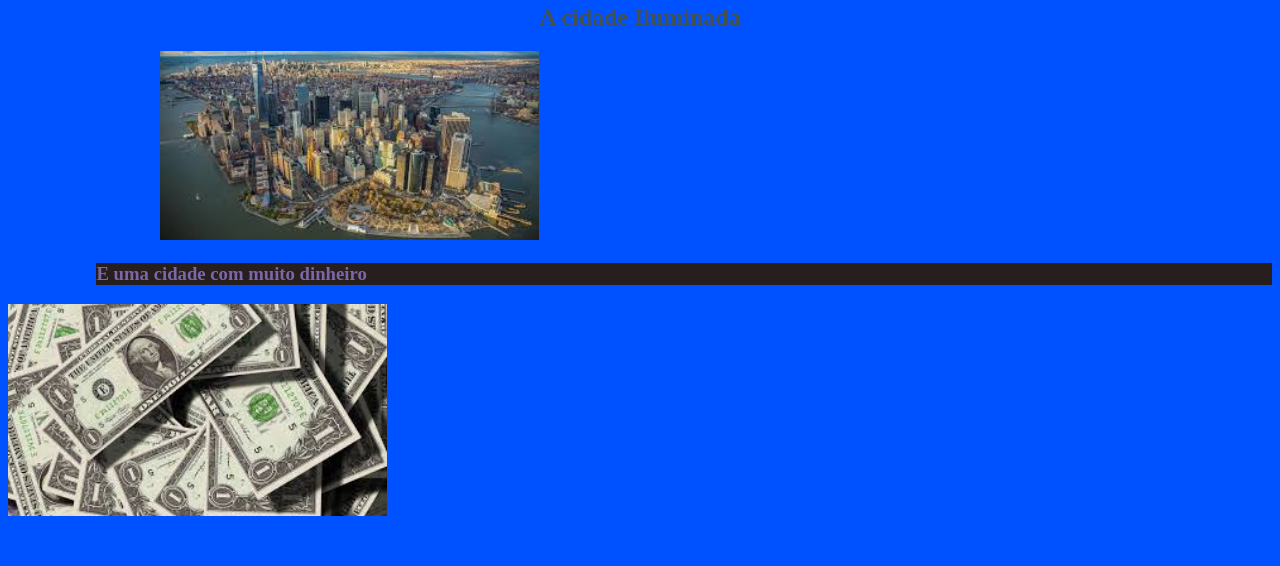
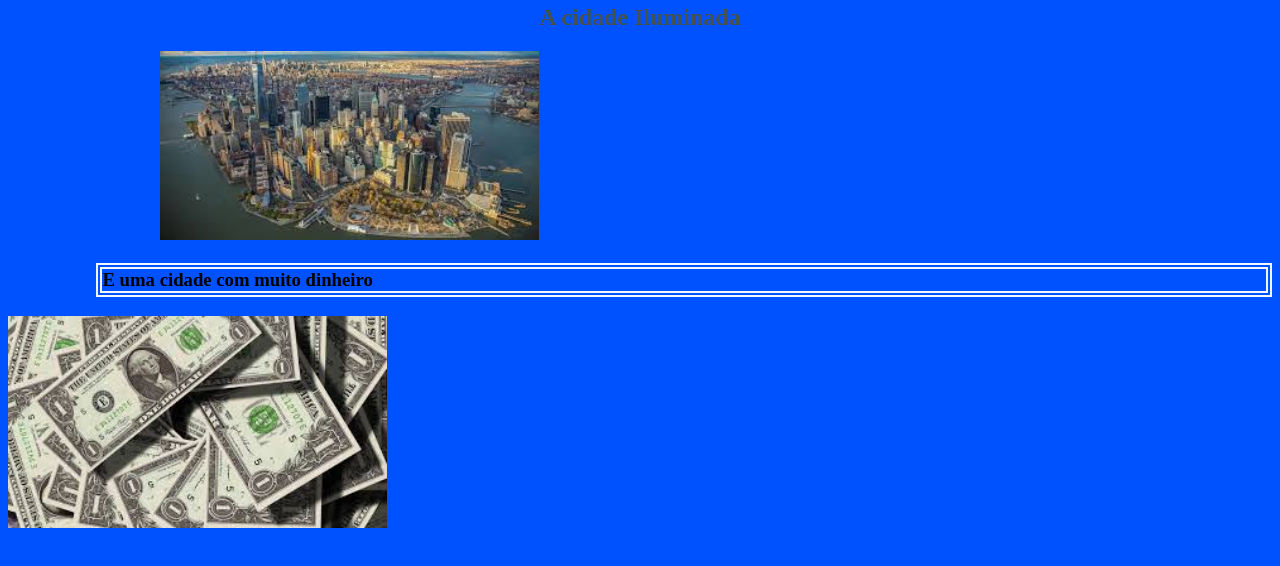
Before and after one commit to camillylimaah/inicio_-3tri_ativ1_2D, a plain HTML site: page index.html in a window 1280 px wide. Shown: the part 82-648 px from the top of the page. Drawn offline with Linux system fonts and the light colour scheme.

Commit message:
cor e borda

```diff
--- a/style.css
+++ b/style.css
@@ -10,8 +10,10 @@ h2 {text-align: center;
 }
 
 h3 {margin-left: 7% ;
-    color: rgb(125, 103, 167);
-    background-color: rgb(39, 30, 30);
+    color: rgb(0, 0, 0);
+    border-style: double;
+    border-color: aliceblue;
+    border-width: 6px;
 }
 
 #ima1 {margin-left: 12% ;
```
